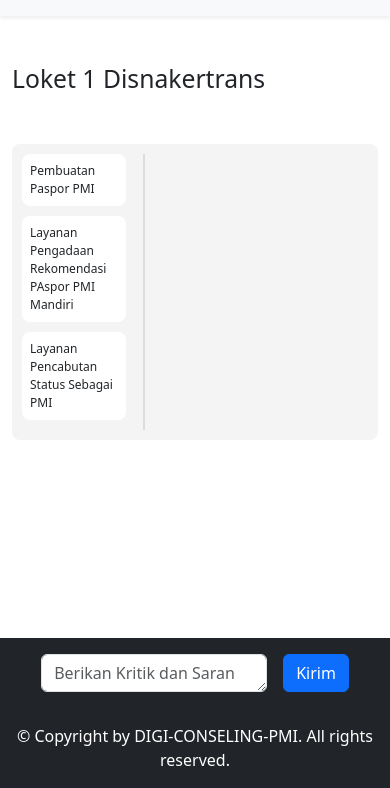
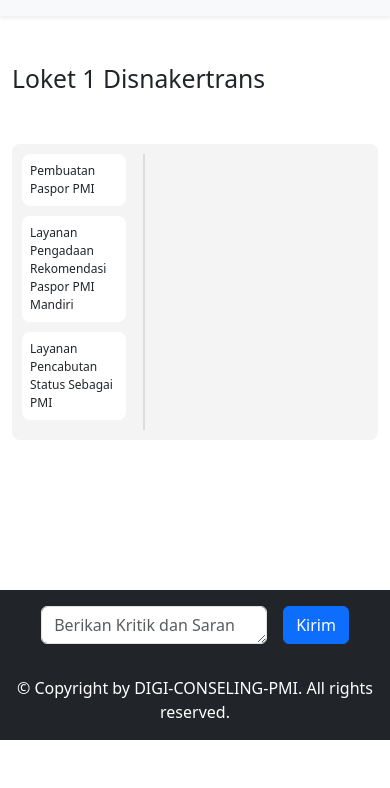
Before and after one commit to WahyuuR/DIGI_KONSELING_PMI, a website: page public/loketdisnakertrans.html in a window 390 px wide. Shown: the part 64-852 px from the top of the page. Drawn offline with Linux system fonts and the light colour scheme.

Commit message:
initial commit

```diff
--- a/public/js/loket1.js
+++ b/public/js/loket1.js
@@ -1,8 +1,8 @@
 const questionsAndAnswers = {
   "Pembuatan Paspor PMI":
     "Dokumen yang Diperlukan:<br>1. Surat Permohonan dari PPPMI. <br>2. Lampiran Surat Permohonan. <br>3. Surat Ijin Kel. Diketahui Kepdes/Lurah. <br>4. Menyertakan Foto Copy KTP dan KK.<br>5. Menyertakan Foto Copy Akte Kelahiran/ljasah. <br>6. Menyertakan Foto Copy Surat Nikah / Akte Cerai. <br>7. Rekom dari Disnaker Kab/Kota. <br>8. Terregistrasi ID SISKOTKALN.<br>9. SIP (Surat ijin Pengerahan) Negara Tujuan. <br> Apabila masih ada yang saudara kurang pahami bisa menghubungi kontak yang ada dibawah ini.",
-  "Layanan Pengadaan Rekomendasi PAspor PMI Mandiri":
-    "Berkas yang Diperlukan:<br>1. Surat Rekomendasi Paspor dari LTSA-PMI Jatim. <br>2. Menyertakan Foto Copy KTP dan KK. <br>3.  Surat Ijin Kel. Diketahui Kepdes/Lurah. <br>4. Menyertakan Foto Copy Akte Kelahiran/ljasah. <br>5. Menyertakan Foto Copy Surat Nikah / Akte Cerai <br>6. Draft Kontrak Kerja/Job Offer/Surat Panggilan Kerja dari Perusahaan. <br>Apabila masih ada yang saudara kurang pahami bisa menghubungi kontak yang ada dibawah ini.",
+  "Layanan Pengadaan Rekomendasi Paspor PMI Mandiri":
+    "Berkas yang Diperlukan:<br>1. Surat Rekomendasi Paspor dari LTSA-PMI Jatim. <br>2. Menyertakan Foto Copy KTP dan KK. <br>3.  Surat Ijin Kel. Diketahui Kepdes/Lurah. <br>4. Menyertakan Foto Copy Akte Kelahiran/ljasah. <br>5. Menyertakan Foto Copy Surat Nikah / Akte Cerai. <br>6. Draft Kontrak Kerja/Job Offer/Surat Panggilan Kerja dari Perusahaan. <br>Apabila masih ada yang saudara kurang pahami bisa menghubungi kontak yang ada dibawah ini.",
   "Layanan Pencabutan Status Sebagai PMI":
     "Prosedur dan Berkas yang Diperlukan:<br>1. Surat Permohonan. <br>2. Menyertakan Foto Copy KTP dan KK. <br>3. Menyertakan Foto Copy Akte Kelahiran/ljasah. <br>4. Menyertakan Foto Copy Paspor <br>5. Surat Pernyataan yang dibuat oleh yang bersangkutan. <br>6. Surat Pernyataan jaminan. <br>Apabila masih ada yang saudara kurang pahami bisa menghubungi kontak yang ada dibawah ini.",
 };
--- a/public/loketdisnakertrans.html
+++ b/public/loketdisnakertrans.html
@@ -52,13 +52,21 @@
         box-shadow: none;
         outline: none;
       }
-
+      .box-loket {
+        margin-bottom: 422.2px;
+      }
       #footer {
-        transform: translateY(36.5svh);
+        position: -webkit-sticky; /* Untuk browser WebKit seperti Chrome dan Safari */
+        position: sticky;
+        bottom: 0;
+        z-index: 1000;
       }
       @media (max-width: 768px) {
         .chat-entry {
           font-size: 12px; /* Atur ukuran font sesuai kebutuhan */
+        }
+        .box-loket{
+          margin-bottom: 0;
         }
         #footer {
           transform: translateY(150px);
@@ -68,7 +76,7 @@
   </head>
   <nav id="nav"></nav>
   <body>
-    <div class="container box-loket mt-5 mb-5">
+    <div class="container box-loket mt-5">
       <h2>Loket 1 Disnakertrans</h2>
       <div id="chatbox">
         <div id="questions" class="d-flex flex-column">
```
Also changed, not shown: public/Konseling.html (+7 -1 lines), public/faq.html (+11 -6 lines).
